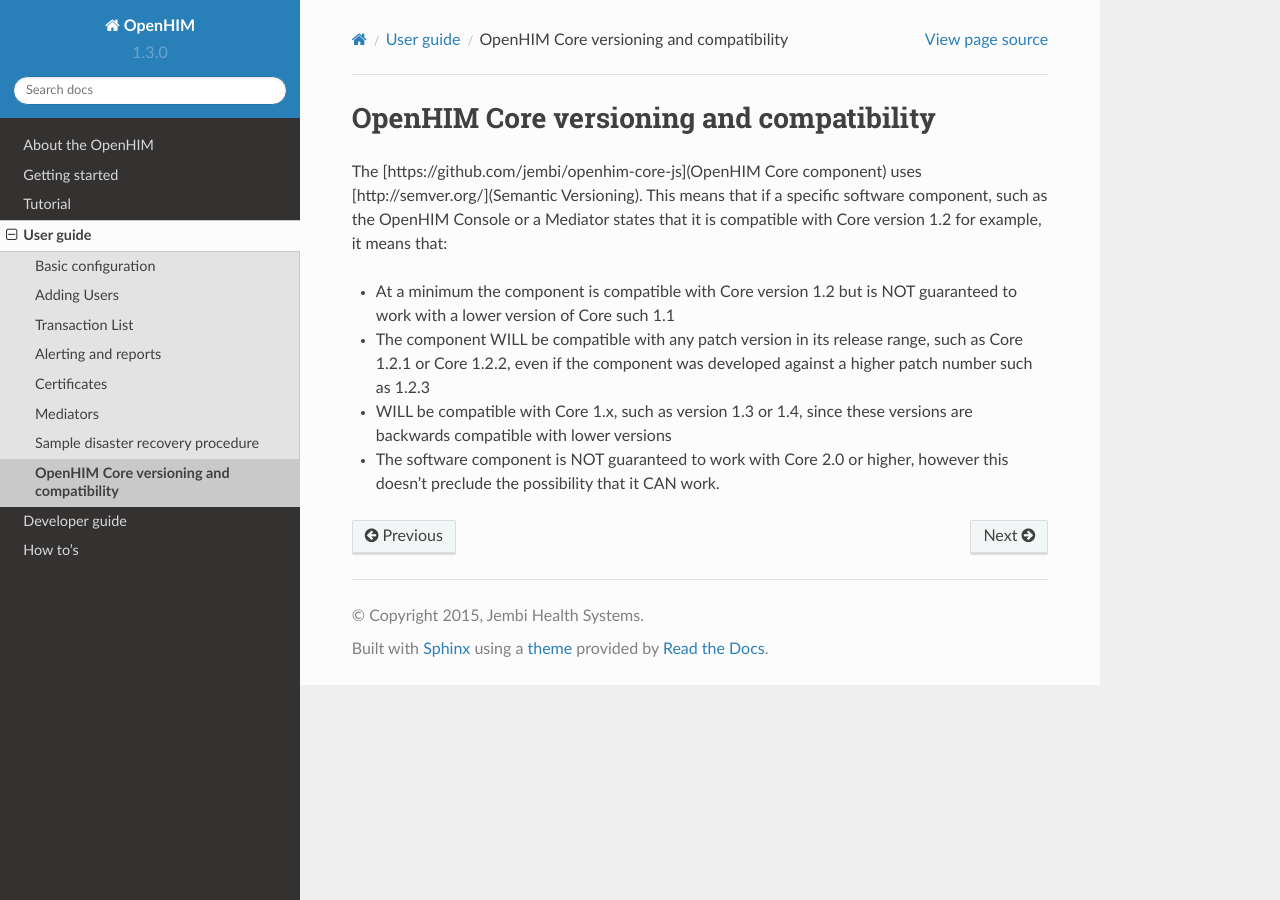
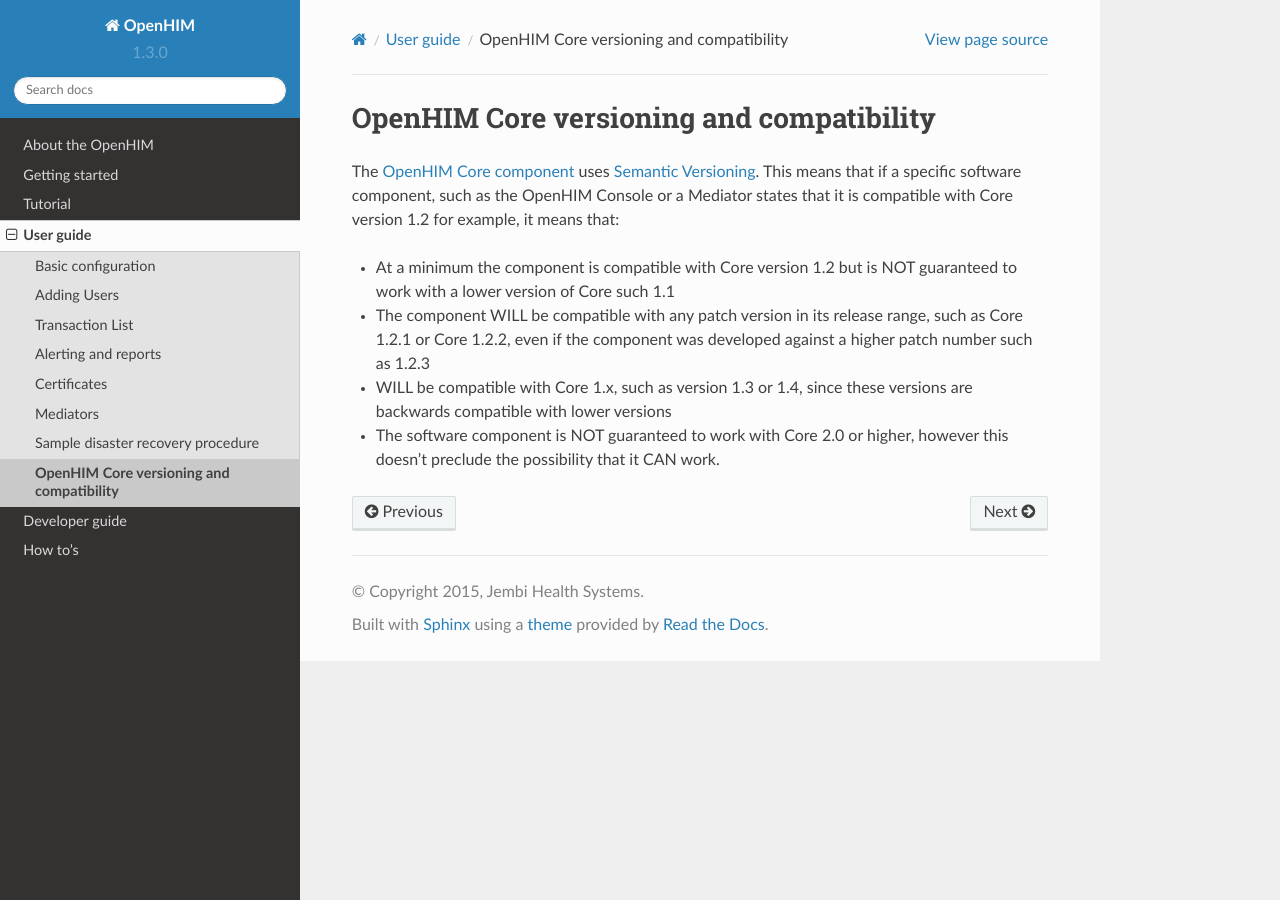
Before and after one commit to jembi/openhim-core-js, a Sphinx documentation site: the page built from docs/user-guide/versioning.md, in a window 1280 px wide. Built offline with Sphinx 7.4.7 and the Read the Docs theme 2.0.0, drawn with Linux system fonts in a browser that asks for light colours; some of the changed lines change nothing that is shown.

Commit message:
Update versioning.md

```diff
--- a/docs/user-guide/versioning.md
+++ b/docs/user-guide/versioning.md
@@ -1,7 +1,7 @@
 OpenHIM Core versioning and compatibility
 =========================================
 
-The [https://github.com/jembi/openhim-core-js](OpenHIM Core component) uses [http://semver.org/](Semantic Versioning). This means that if a specific software component, such as the OpenHIM Console or a Mediator states that it is compatible with Core version 1.2 for example, it means that:
+The [OpenHIM Core component](https://github.com/jembi/openhim-core-js) uses [Semantic Versioning](http://semver.org/). This means that if a specific software component, such as the OpenHIM Console or a Mediator states that it is compatible with Core version 1.2 for example, it means that:
 * At a minimum the component is compatible with Core version 1.2 but is NOT guaranteed to work with a lower version of Core such 1.1
 * The component WILL be compatible with any patch version in its release range, such as Core 1.2.1 or Core 1.2.2, even if the component was developed against a higher patch number such as 1.2.3
 * WILL be compatible with Core 1.x, such as version 1.3 or 1.4, since these versions are backwards compatible with lower versions
```
